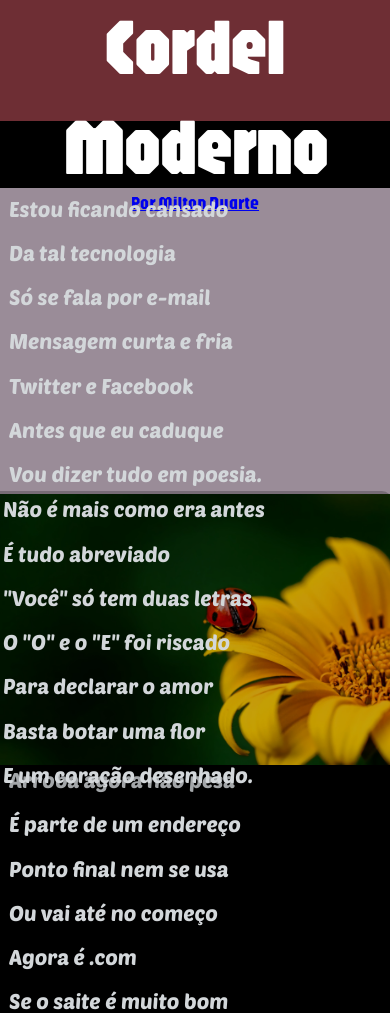
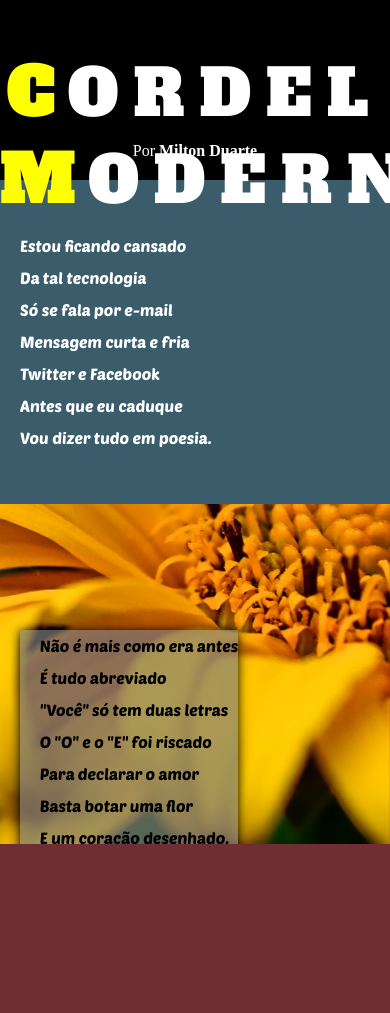
Before and after one commit to itslukedevv/DesafioDoCordel, a plain HTML site: page index.html in a window 390 px wide. Shown: the top 1013 px of the page. After the commit the page ends 844 px from the top, so only its background shows below. Drawn offline with Linux system fonts and the light colour scheme.

Commit message:
Ainda falta a responsividade
algum dia eu volto e faco

```diff
--- a/index.html
+++ b/index.html
@@ -9,11 +9,12 @@
 </head>
 <body>
     <header>
-        Cordel Moderno
-        <a href="SITE: https://www.recantodasletras.com.br/poesias/3186743]">
-            <aside>Por Milton Duarte</aside>
-        </a>
+        <h1><b>C</b>ORDEL <b>M</b>ODERNO</h1>
     </header>
+<aside>
+  Por <a href="https://www.recantodasletras.com.br/poesias/3186743"><strong>Milton Duarte</strong> </a>
+</aside>
+
 
     <article>
 <div id="poem0">
@@ -24,11 +25,11 @@
     <p>Twitter e Facebook</p>
     <p>Antes que eu caduque</p>
     <p>Vou dizer tudo em poesia.</p>
+
 </div>
-<div id="borboleta">
-    <img src="imagens/background001.jpg" alt="">
+
+<div id="imagem1">
 <div id="poem1">
-    <div class="poem-text">
     <p>Não é mais como era antes</p>
     <p>É tudo abreviado</p>
     <p>"Você" só tem duas letras</p>
@@ -36,9 +37,9 @@
     <p>Para declarar o amor</p>
     <p>Basta botar uma flor</p>
     <p>E um coração desenhado.</p>
-    </div>
 </div>
 </div>
+
 
 <div id="poem2">
     <p>Arroba agora não pesa</p>
@@ -48,9 +49,11 @@
     <p>Agora é .com</p>
     <p>Se o saite é muito bom</p>
     <p>Ele vale um alto preço.</p>
-</div>
 
-<div id="poem3">
+    <br>
+    <br>
+    <br>
+
     <p>Pra piorar a liguagem</p>
     <p>O emoticom é um risco</p>
     <p>Tem símbolo para tudo</p>
@@ -60,7 +63,8 @@
     <p>Decifre esse rabisco.</p>
 </div>
 
-<div id="poem4">
+    <div id="imagem2">
+<div id="poem3">
     <p>Tenho saudade das cartas</p>
     <p>Escritas com a própria mão</p>
     <p>Mandava no mês de Junho</p>
@@ -69,8 +73,9 @@
     <p>Era texto de verdade</p>
     <p>Nas linhas do coração.</p>
 </div>
+</div>
 
-<div id="poem5">
+<div id="poem4">
     <p>Agora, escrevo e envio</p>
     <p>Chegando na mesma hora</p>
     <p>Mas quando vou prosear</p>
@@ -78,6 +83,10 @@
     <p>Abriu outro aplicativo</p>
     <p>O mundo ficou cativo</p>
     <p>Da tecnologia do agora.</p>
+
+    <br>
+    <br>
+    <br>
 
     <p>Felizmente, pra orar</p>
     <p>Não precisa de internet</p>
@@ -88,6 +97,9 @@
     <p>Deixe que Deus interprete.</p>
 </div>
     </article>
-    <footer> <p>Criado por itslukedev</p></footer>
+
+    <footer>
+        <p>Criado por itslukedev</p>
+    </footer>
 </body>
 </html>
--- a/style.css
+++ b/style.css
@@ -1,5 +1,5 @@
 * {
-    margin: -3px;
+    margin: 0px;
     padding: 0;
 }
 @font-face {
@@ -27,75 +27,153 @@
     font-style: normal;
 }
 :root {
-    --primary-color: #D3D7DA;  /* Cinza Gelo */
-    --secondary-color: #3B5C6B;  /* Azul Petróleo */
-    --tercyary-color:  #6E2E34;   /* Bordô Seco */
-    --qauternary-color: #76877D;   /* Verde Oliva Acinzentado */
-    --quinary-color: #9A8C98;    /* Lilás Desbotado */
+    --cor-primaria: #3B5C6B;  /* Azul Petróleo */
+    --cor-secundaria: #D3D7DA;  /* Cinza Gelo */
+    --cor-de-fundo:  #6E2E34;   /* Bordô Seco */
 }
 body, html {
     height: 100%;
-    background-color: black;
+    background-color: var(--cor-de-fundo);
+    color: white;
+    overflow-x: hidden
 }
 header {
-    font-family: 'Jaro', sans-serif;
-    font-size: 5em;
-    background-color: var(--tercyary-color);
+    font-family: 'Alfa Slab One', sans-serif;
+    font-size: 1.8em;
+    background-color: black;
     color: white;
     text-align: center;
     height: 15%;
-    margin-bottom: 70px
+    padding-top: 50px;
+    letter-spacing: 15px;
+}
+b {
+    color: yellow;
+}
+header > h1 {
+        font-weight: normal;
 }
 aside {
-    padding-top: 0px;
-    font-size: 18px;
-    padding-bottom: 0px;
+    font-size: 1.5rem;
+    text-align: center;
+    background-color: black;
+    padding-bottom: 50px;
+    margin-top: -55px;
+    color: white;
+    text-decoration: none;
+}
+aside > a {
+    text-decoration: none;
+    color: white;
 }
 p {
     font-family: 'Poetsen One', sans-serif;
-    color: var(--primary-color);
-    font-size: 1.1em;
+    font-size: 1.2em;
     line-height: 2;
-    text-indent: 20px;
-    margin-bottom: 5px;
+    margin-bottom: 0px;
 }
 article {
     font-size: 1.2em;
-    margin: 1px;
     max-width: 100%;
+}
+strong:hover {
+    color: var(--cor-primaria);
+    text-decoration: underline;
+    font-weight: bolder;
+}
+
+ #poem0 {
+    background-color: var(--cor-primaria);
+    color: white;
+    width: 100%;
+    min-height: 100%;
+    text-indent: 55px;
+    padding-top: 50px;
+    padding-bottom: 50px;
+}
+ #poem2{
+    background-color: #3b5c6bd7;
+    color: white;
+    width: 100%;
+    min-height: 100%;
+    text-indent: 55px;
+    padding-top: 50px;
+    padding-bottom: 50px;
+}
+#poem4 {
+    background-color: #304752d7;
+    color: white;
+    width: 100%;
+    min-height: 100%;
+    text-indent: 55px;
+    padding-top: 50px;
+    padding-bottom: 50px;
+}
+#poem1, #poem3 {
+    position: absolute;
+    top: 23%;
+    left: 2.5%;
+    background-color: #7e7f80a8;
+    box-shadow: 0px 1px 10px #000000;
+    color: black;
+    text-indent: 10px;
+}
+#imagem1 {
+    width: 100%	;
+    height: 60vh;
+    background-image: url('imagens/background001.jpg');
+
+    background-size: cover;
+    background-position: right center;
+    background-attachment: fixed;
+    background-repeat: no-repeat;
+    position: relative;
+}
+#imagem2 {
+    width: 100%;
+    height: 60vh;
+    background-image: url('imagens/background002.jpg');
+
+    background-size: cover;
+    background-position: center center;
+    background-attachment: fixed;
+    background-repeat: no-repeat;
+    position: relative;
+}
+footer {
+    text-align: center;
+    background-color: #000000;
+    text-decoration: underline;
+    font-weight: 200;
+    padding: 5px;
+    font-size: 1.1em;
+}
+
+footer:hover {
+    color: var(--cor-primaria);
+}
+@media (max-width: 768px) {
+  header {
+    font-size: 2em;
+  }
+
+  aside {
+    font-size: 1rem;
+    padding: 20px 10px;
+  }
+
+  #poem1, #poem3 {
+    margin: 10px;
+    font-size: 1rem;
+  }
+
+  p, article {
+    font-size: 1rem;
+    text-indent: 20px;
+  }
+
+  footer {
+    font-size: 0.9rem;
+  }
 
 }
- #poem0 {
-    background-color: #9A8C98;
-    width: 100%;
-    min-height: 100%;
-}
-#poem1 {
-    width: 100%;
-    min-height: 100%;
-    height: auto;
-    position: absolute;
-    top: 0;
-    left: 0;
-    padding: 0px;
-    box-sizing: border-box;
-    display: flex;
-    flex-direction: column;
-    justify-content: center;
-    text-align: left;
-}
-#borboleta {
-    width: 100%;
-    height: 80%;
-    background-size: cover;
-    background-position: center;
-    position: relative;
-    display: flex;
-    flex-direction: column;
-    background-attachment: scroll;
-    background-repeat: no-repeat;
-}
-.poem-text{
-    background-color: #0000003a;
-    border-radius: 10px;
-}
```
Also changed, not shown: cordel-moderno.txt (deleted).
